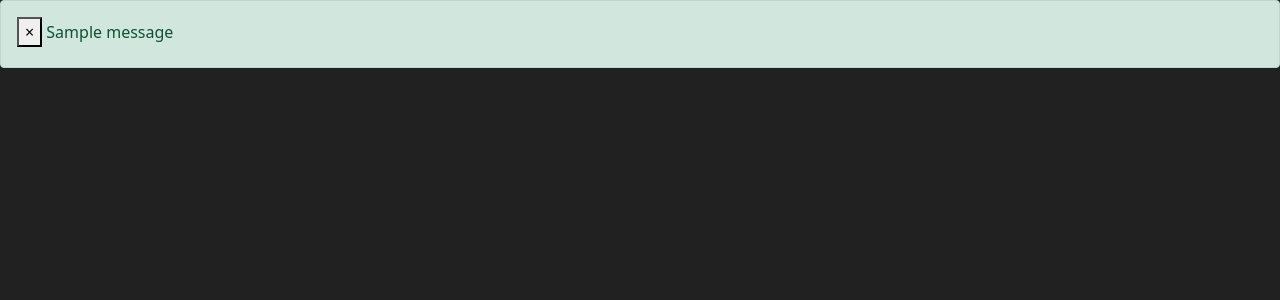
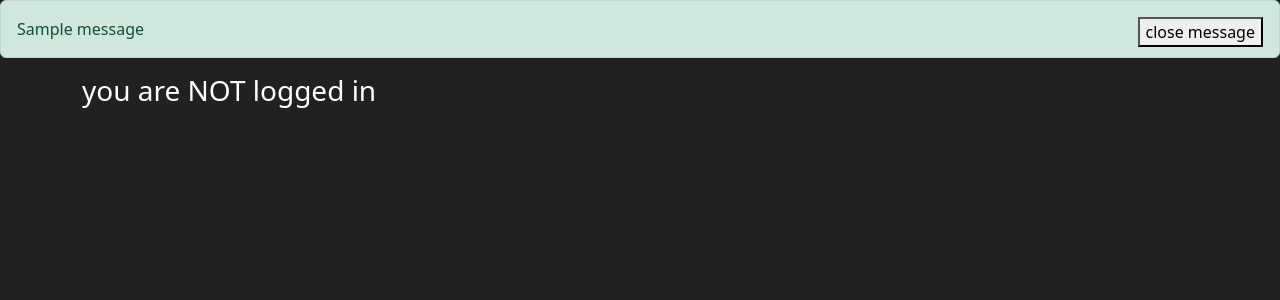
Before and after one commit to mpo6767/ele25, a Flask app: page / in a window 1280 px wide. Shown: the part 56-356 px from the top of the page. Run offline with Flask 3, Linux system fonts and the light colour scheme; tables that the repository leaves empty hold one stand-in row (values such as "Sample post"); one stand-in notice (Sample message) is shown; parts of the project's set-up code (start-up, migrations or seed data) failed here and were passed over; some libraries are stand-ins or nearby versions.

```diff
--- a/election1/templates/base.html
+++ b/election1/templates/base.html
@@ -5,7 +5,7 @@
       <meta charset="utf-8">
       <meta name="viewport" content="width=device-width, initial-scale=1, shrink-to-fit=no">
       <!-- Bootstrap CSS -->
-      <link href="https://cdn.jsdelivr.net/npm/bootstrap@5.0.2/dist/css/bootstrap.min.css" rel="stylesheet" integrity="sha384-EVSTQN3/azprG1Anm3QDgpJLIm9Nao0Yz1ztcQTwFspd3yD65VohhpuuCOmLASjC" crossorigin="anonymous">
+      <link href="https://cdn.jsdelivr.net/npm/bootstrap@5.2.3/dist/css/bootstrap.min.css" rel="stylesheet" integrity="sha384-rbsA2VBKQhggwzxH7pPCaAqO46MgnOM80zW1RWuH61DGLwZJEdK2Kadq2F9CUG65" crossorigin="anonymous">
        <title>
           {% block title %}
 
@@ -30,7 +30,7 @@
                     </li>
                 {% else %}
                     <li class="nav-item">
-                        <a class="nav-link" href="{{ url_for('admins.dates') }}">Election Dates</a>
+                        <a class="nav-link" href="{{ url_for('ballot.dates') }}">Election Dates</a>
                     </li>
 
                     <li class="nav-item">
@@ -66,28 +66,22 @@
         {% if messages %}
            {% for category, message in messages %}
               <div class="alert alert-{{ category }}">
-                  <button type="button" class="m1-2 mb-1 close" data-dismiss="alert" aria-label="Close">
-                      <span aria-hidden="true">&times;</span>
+                {{ message }}
+                  <div class="float-end">
+                  <button type="button" class="m1-2 mb-1 close " data-dismiss="alert" aria-label="Close">
+                      close message
                   </button>
-                  {{ message }}
+                  </div>
               </div>
            {% endfor %}
         {% endif %}
       {% endwith %}
-
-
       {% block content %}
 
       {% endblock %}
-      <!-- Future Content here -->
-
-
-
-      <!-- Optional JavaScript -->
-      <!-- jQuery first, then Popper.js, then Bootstrap JS -->
       <script src='https://kit.fontawesome.com/a076d05399.js'></script>
       <script src="https://code.jquery.com/jquery-3.5.1.slim.min.js" integrity="sha384-DfXdz2htPH0lsSSs5nCTpuj/zy4C+OGpamoFVy38MVBnE+IbbVYUew+OrCXaRkfj" crossorigin="anonymous"></script>
-      <script src="https://cdn.jsdelivr.net/npm/popper.js@1.16.1/dist/umd/popper.min.js" integrity="sha384-9/reFTGAW83EW2RDu2S0VKaIzap3H66lZH81PoYlFhbGU+6BZp6G7niu735Sk7lN" crossorigin="anonymous"></script>
+      <script src="https://cdn.jsdelivr.net/npm/bootstrap@5.2.3/dist/js/bootstrap.bundle.min.js" integrity="sha384-kenU1KFdBIe4zVF0s0G1M5b4hcpxyD9F7jL+jjXkk+Q2h455rYXK/7HAuoJl+0I4" crossorigin="anonymous"></script>
       <script src="https://stackpath.bootstrapcdn.com/bootstrap/4.5.2/js/bootstrap.min.js" integrity="sha384-B4gt1jrGC7Jh4AgTPSdUtOBvfO8shuf57BaghqFfPlYxofvL8/KUEfYiJOMMV+rV" crossorigin="anonymous"></script>
    </body>
    <style>
--- a/election1/templates/homepage.html
+++ b/election1/templates/homepage.html
@@ -1,8 +1,16 @@
 {% extends 'base.html' %}
 {% block title %}
-    Test Title
+Candidate Page
 {% endblock %}
+
+
 {% block content %}
 
-
+<div class="container">
+ {% if current_user.is_authenticated %}
+        <h3> You are logged ie </h3>
+ {% else %}
+        <h3> you are NOT logged in</h3>
+{% endif %}
+</div>
 {% endblock %}
```
